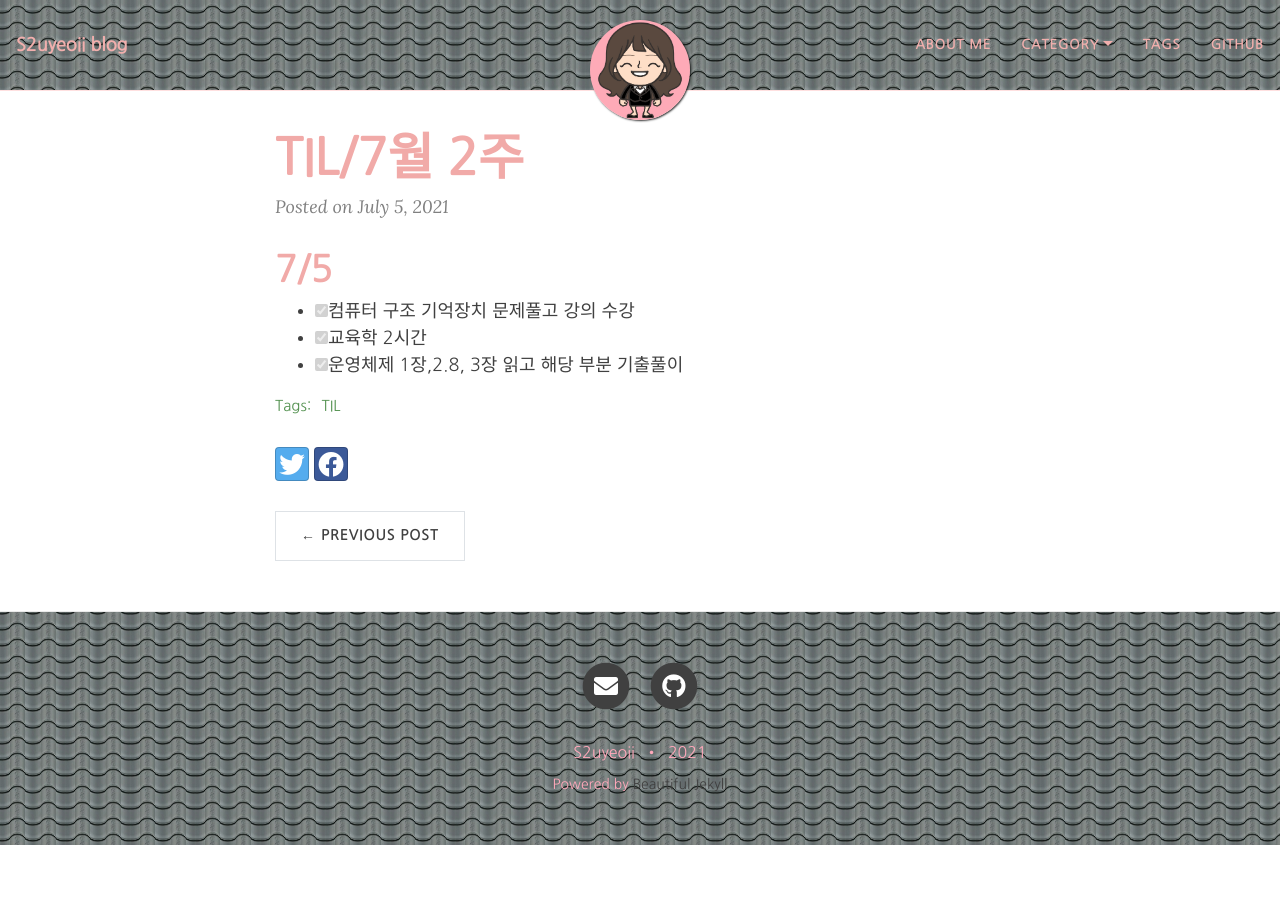
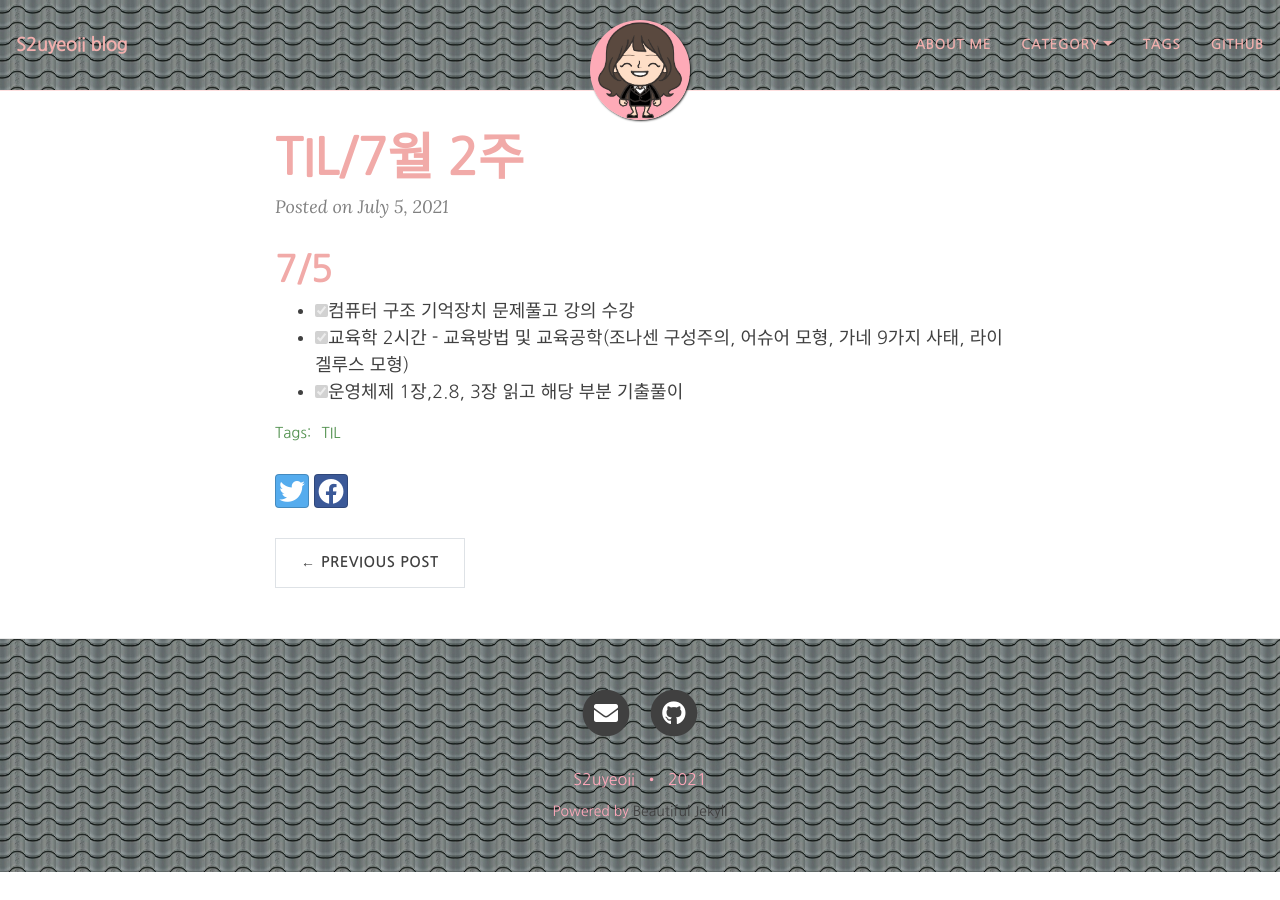
Before and after one commit to yeoneed/yeoneed.github.io, a Jekyll site: the page built from _posts/2021-07-05-TIL-7월2주.md, in a window 1280 px wide. Built offline with Jekyll 4.4.1, drawn with Linux system fonts in a browser that asks for light colours; nearby versions of some CDN libraries; some web fonts are replaced.

Commit message:
Update 2021-07-05-TIL-7월2주.md

```diff
--- a/_posts/2021-07-05-TIL-7월2주.md
+++ b/_posts/2021-07-05-TIL-7월2주.md
@@ -10,5 +10,5 @@ category: [TIL]
 
 # 7/5
 - [x] 컴퓨터 구조 기억장치 문제풀고 강의 수강
-- [x] 교육학 2시간
+- [x] 교육학 2시간 - 교육방법 및 교육공학(조나센 구성주의, 어슈어 모형, 가네 9가지 사태, 라이겔루스 모형)
 - [x] 운영체제 1장,2.8, 3장 읽고 해당 부분 기출풀이
```
